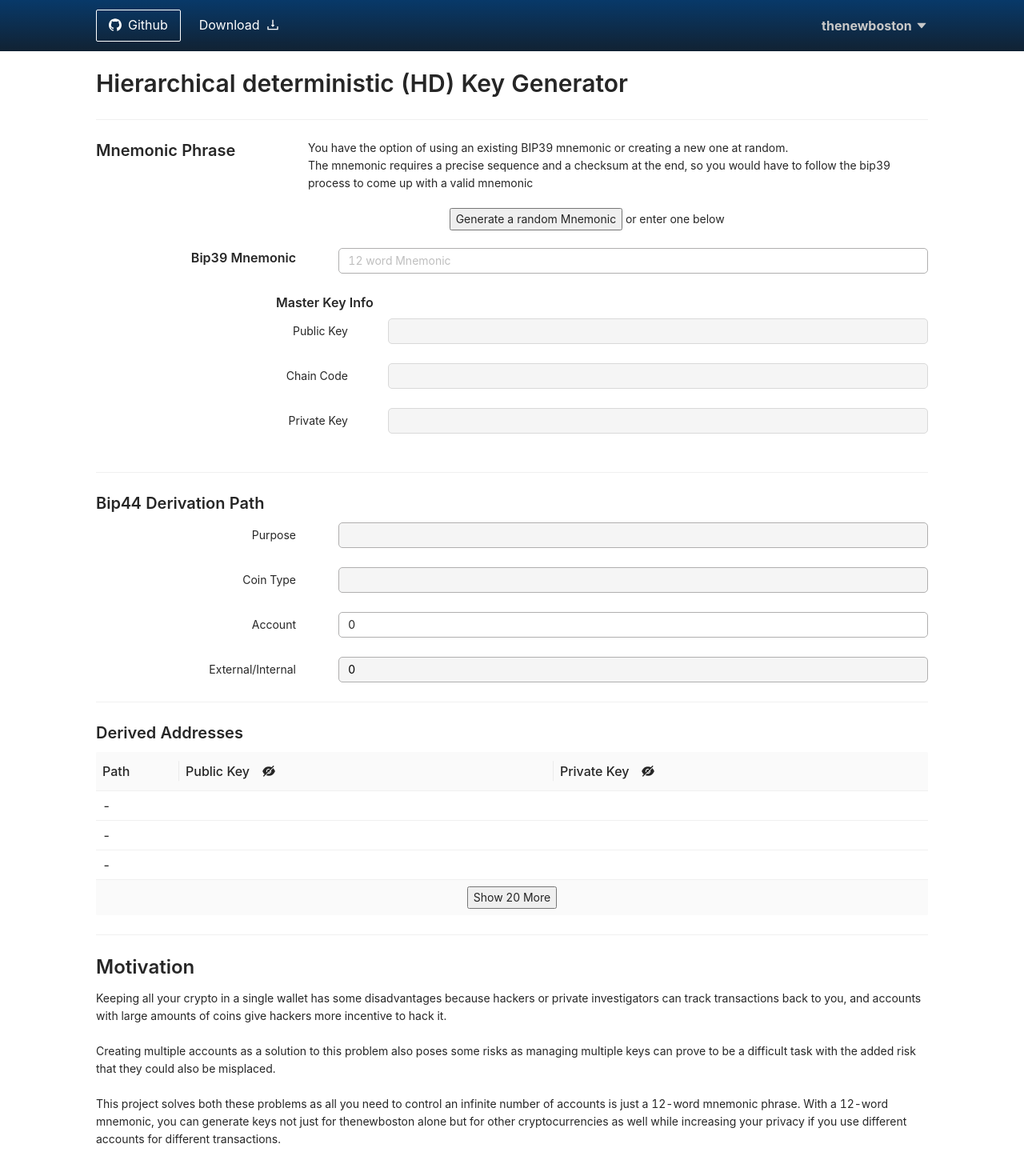
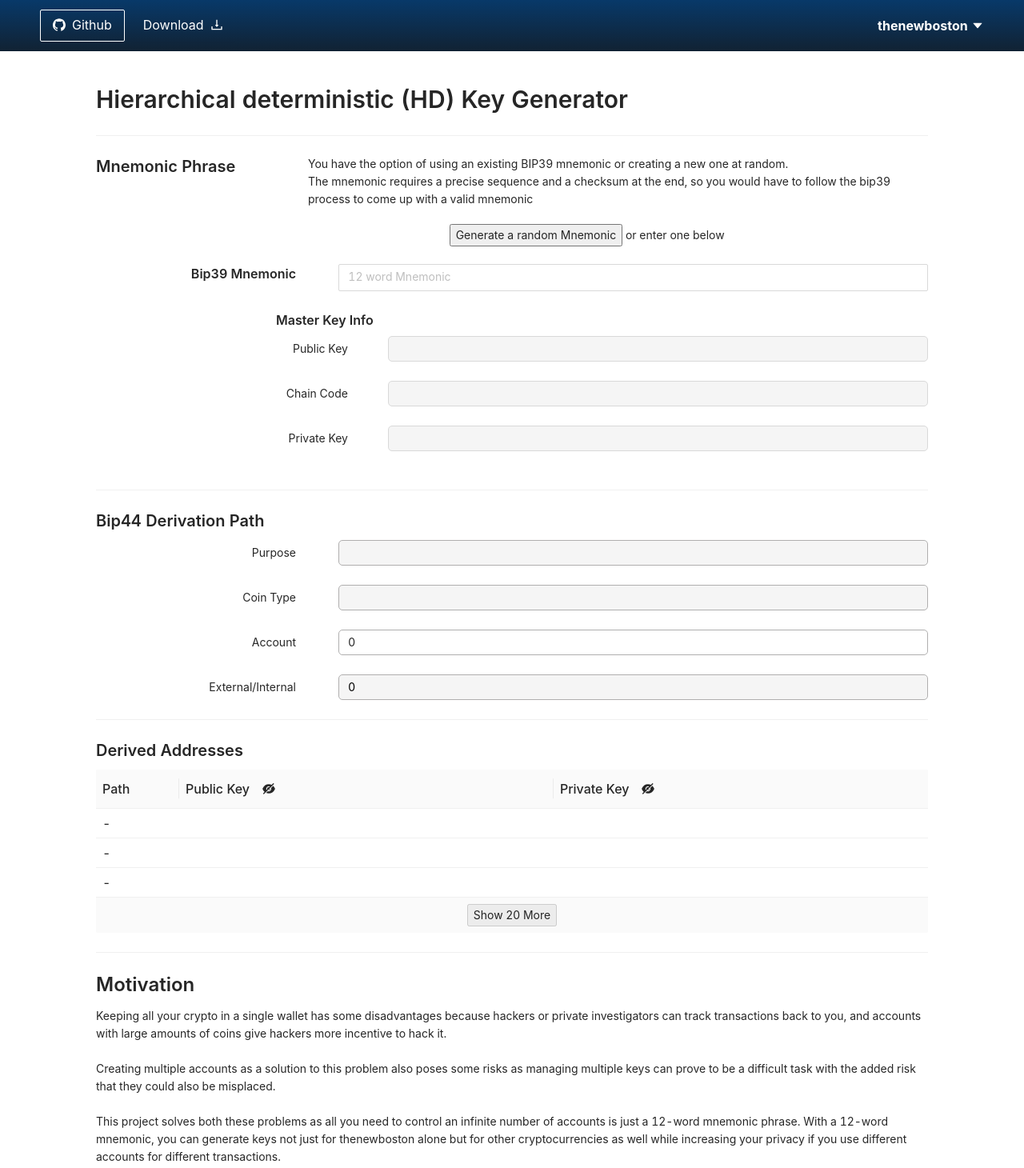
Before and after one commit to tomijaga/hd-keygen, a React (Create React App) app: page / in a window 1280 px wide. Shown: the top 1460 px of the page at 80% size. Built offline with nearby package versions, Linux system fonts and the light colour scheme.

Commit message:
sticky header

```diff
--- a/App.tsx
+++ b/App.tsx
@@ -1,4 +1,4 @@
-import React,{ useState } from 'react';
+import React, { useState } from 'react';
 
 import {
   Button,
@@ -20,14 +20,13 @@ import GithubOutlined from '@ant-design/icons/GithubOutlined';
 
 import { Derive } from './Derive';
 
-
 const { Header, Content } = Layout;
 const { useBreakpoint } = Grid;
 
 export default function App() {
   const screens = useBreakpoint();
 
-  console.log(screens);
+  // console.log(screens);
 
   const pagePadding = () => {
     let padding = '40px';
@@ -64,7 +63,10 @@ export default function App() {
           style={{
             color: 'white',
             backgroundImage: 'linear-gradient(to bottom,#083969 0, #123 100%)',
-            padding: `0px ${pagePadding()}`
+            paddingLeft: `0px ${pagePadding()}`,
+            position: 'fixed',
+            zIndex: 1,
+            width: '100%'
           }}
         >
           <Row justify="space-between" align="middle">
@@ -88,6 +90,7 @@ export default function App() {
 
                 <Button
                   style={{ color: 'white', border: 'none' }}
+                  className="bright"
                   type="ghost"
                   size="large"
                 >
@@ -102,8 +105,9 @@ export default function App() {
                     fontWeight: 'bold',
                     fontSize: 'medium',
                     cursor: 'pointer',
-                    color: 'rgb(200,200,200)'
+                    color: 'white'
                   }}
+                  className="bright"
                 >
                   {chosenCoin} <CaretDownOutlined />
                 </div>
@@ -111,7 +115,7 @@ export default function App() {
             </Col>
           </Row>
         </Header>
-        <Content style={{ padding: `20px ${pagePadding()}` }}>
+        <Content style={{ padding: `20px ${pagePadding()}`, marginTop: '6em' }}>
           <Typography.Title level={2}>
             Hierarchical deterministic (HD) Key Generator
           </Typography.Title>
--- a/Derive.tsx
+++ b/Derive.tsx
@@ -22,7 +22,7 @@ const Title: FC<TypographyProps['Title']> = ({ children, ...props }) => (
   <Typography.Title {...props}>{children}</Typography.Title>
 );
 
-const newData: Address = {
+const newData = {
   path: '-',
   publicKey: '',
   privateKey: ''
@@ -35,7 +35,11 @@ export const Derive = ({ coin }: { coin: string }) => {
   const [data, setData] = useState(initData);
 
   useEffect(() => {
-    // getEntry(form.getFieldsValue(['mnemonic', 'account']));
+    const previousCoin = form.getFieldValue('coin');
+    if (previousCoin !== coin) {
+      form.setFieldsValue({ coin });
+      getEntry(form.getFieldsValue(['mnemonic', 'account']));
+    }
   });
 
   const [isPubKeyHidden, setIsPubKeyHidden] = useState(true);
@@ -106,13 +110,13 @@ export const Derive = ({ coin }: { coin: string }) => {
   };
 
   function getEntry({ mnemonic, account, coin: crypto }) {
-    console.log(crypto);
+    // console.log(crypto);
     if (
       typeof mnemonic === 'string' &&
       account !== null &&
       validateMnemonic(mnemonic)
     ) {
-      console.log({ mnemonic, account });
+      // console.log({ mnemonic, account });
       const hd = HdWallet[coin](mnemonic);
       const masterKey = hd.masterKey;
 
@@ -137,6 +141,36 @@ export const Derive = ({ coin }: { coin: string }) => {
       console.log('invalid entry');
     }
   }
+
+  const showMoreAddresses = () => {
+    const { mnemonic, account: accountIndex } = form.getFieldsValue([
+      'mnemonic',
+      'account'
+    ]);
+
+    //path of the last address
+    const lastPath = data[data.length - 1].path.split('/');
+
+    // the addressIndex (last level) in the path
+    let lastAddressIndex = lastPath[lastPath.length - 1];
+
+    //remove hardened path
+    lastAddressIndex = lastAddressIndex.replace("'", '');
+
+    //change to number
+    lastAddressIndex = Number(lastAddressIndex);
+
+    const newAddresses: Addresses[] = [];
+    const hd = HdWallet[coin](mnemonic);
+    for (
+      let addressIndex = lastAddressIndex + 1;
+      addressIndex < lastAddressIndex + 20;
+      addressIndex += 1
+    ) {
+      newAddresses.push(hd.getAddress(accountIndex, addressIndex));
+    }
+    setData(prev => [...prev, ...newAddresses]);
+  };
 
   return (
     <>
@@ -203,8 +237,9 @@ export const Derive = ({ coin }: { coin: string }) => {
             }
           ]}
         >
-          <Input
-            value={'Why is value not working'}
+          <Input.TextArea
+            allowClear
+            autoSize
             placeholder="12 word Mnemonic"
             onChange={e => setMnemonic(e.currentTarget.textContent)}
           />
@@ -216,13 +251,13 @@ export const Derive = ({ coin }: { coin: string }) => {
           </Col>
           <Col offset={2} span={22}>
             <Form.Item label="Public Key" name="masterPublicKey">
-              <Input disabled />
+              <Input.TextArea autoSize disabled />
             </Form.Item>
             <Form.Item label="Chain Code" name="masterChainCode">
-              <Input disabled value="jh bhbvfjh" />
+              <Input.TextArea autoSize disabled />
             </Form.Item>
             <Form.Item label="Private Key" name="masterPrivateKey">
-              <Input value="jhbusebubvseudfbubu" disabled />
+              <Input.TextArea autoSize disabled />
             </Form.Item>
           </Col>
         </Row>
@@ -244,7 +279,7 @@ export const Derive = ({ coin }: { coin: string }) => {
         </Form.Item>
 
         <Form.Item label="External/Internal" name="change">
-          <InputNumber value={0} style={{ width: '100%' }} disabled />
+          <InputNumber style={{ width: '100%' }} disabled />
         </Form.Item>
       </Form>
       <Divider />
@@ -257,7 +292,7 @@ export const Derive = ({ coin }: { coin: string }) => {
         footer={() => (
           <Row justify="center">
             <Col>
-              <button onClick={() => setData(prev => [...prev, ...prev])}>
+              <button disabled={data.length < 20} onClick={showMoreAddresses}>
                 Show 20 More
               </button>
             </Col>
--- a/style.css
+++ b/style.css
@@ -1,4 +1,4 @@
-@import "~antd/dist/antd.css";
+@import '~antd/dist/antd.css';
 
 .ant-input,
 .ant-input-number {
@@ -9,11 +9,16 @@
 .ant-input-number-disabled,
 .ant-input-number-disabled .ant-input-number-input {
   cursor: default;
-  color:black;
+  color: black;
 }
 button {
   cursor: pointer;
 }
+
+.bright:hover {
+  color: white;
+}
+
 /* .disabled {
   cursor: default;
   color: -internal-light-dark(rgb(84, 84, 84), rgb(170, 170, 170));
```
